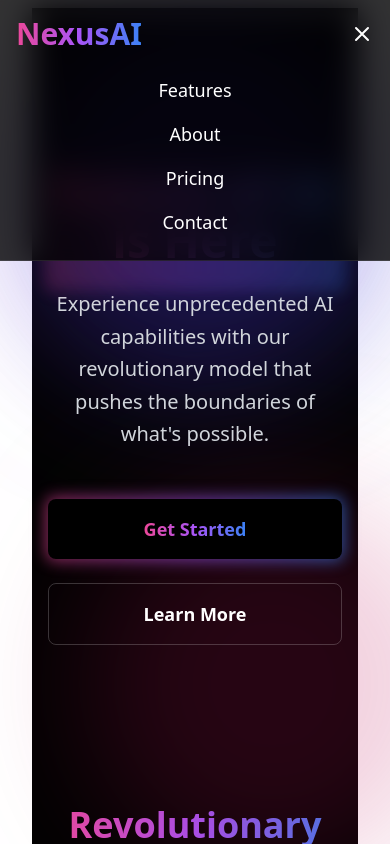
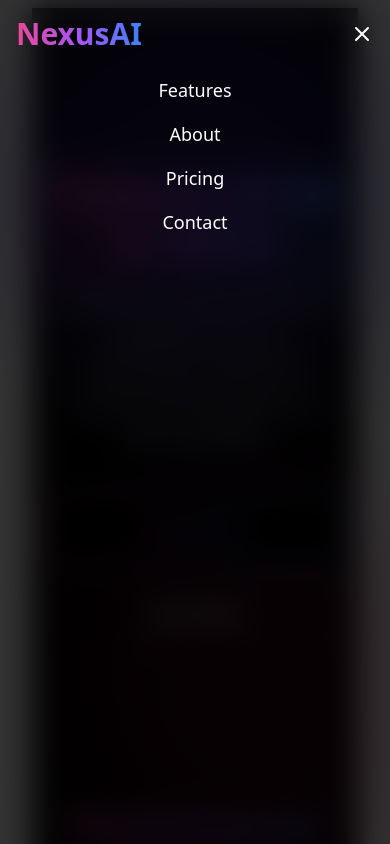
Before and after one commit to mddanish867/nexus-ai, a React (Vite) app: page / in a window 390 px wide. Both pictures are taken after a click on the button 362 px from the left and 34 px from the top of the page. Shown: the top 844 px of the page. Built offline with nearby package versions, Linux system fonts and the light colour scheme.

Commit message:
Update Navbar.tsx
modified navbar

```diff
--- a/src/components/home/Navbar.tsx
+++ b/src/components/home/Navbar.tsx
@@ -39,7 +39,7 @@ const Navbar = () => {
         </div>
 
         {isMenuOpen && (
-          <div className="md:hidden px-4 pb-4">
+          <div className="min-h-screen md:hidden px-4 pb-4">
             {["Features", "About", "Pricing", "Contact"].map((item) => (
               <a
                 key={item}
```
